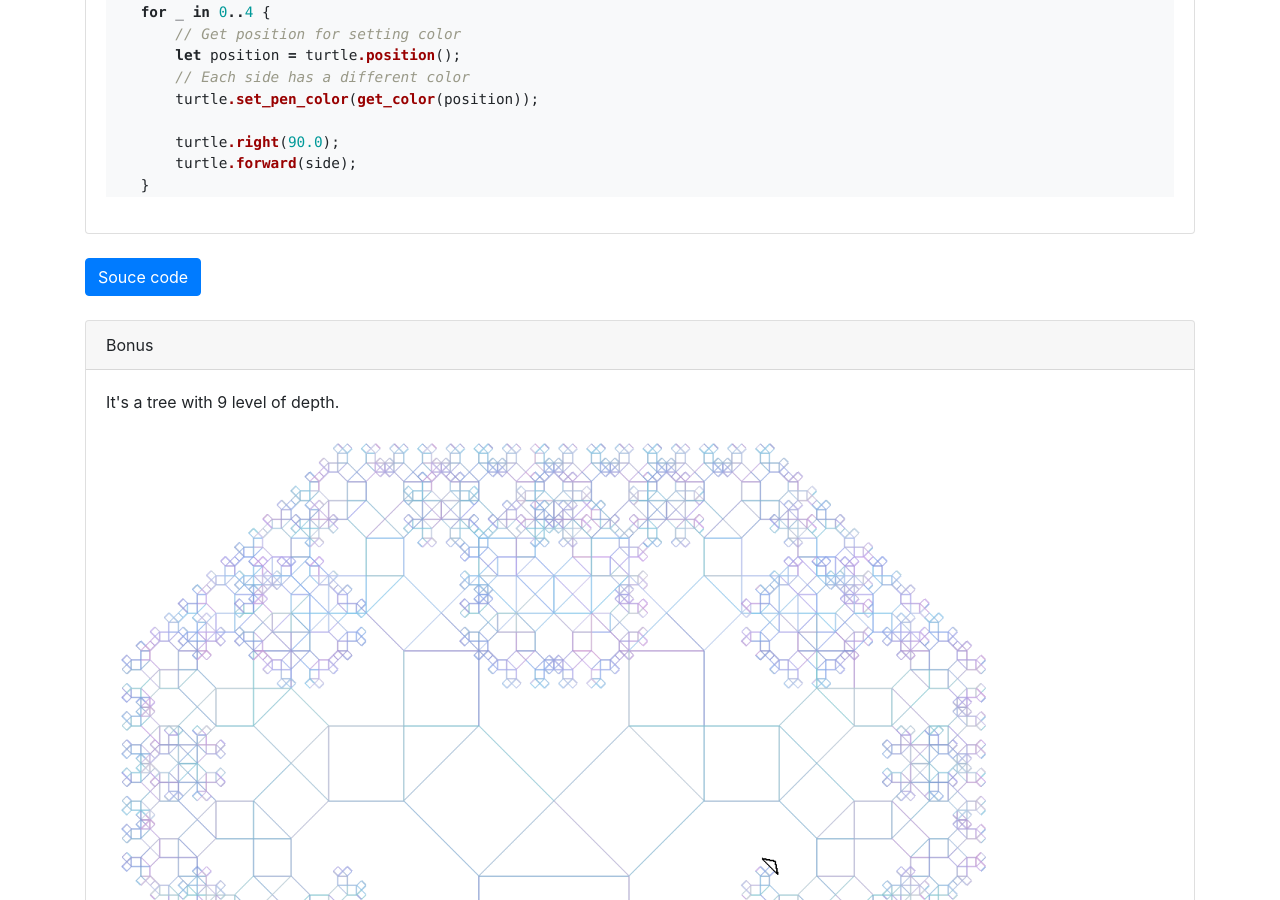
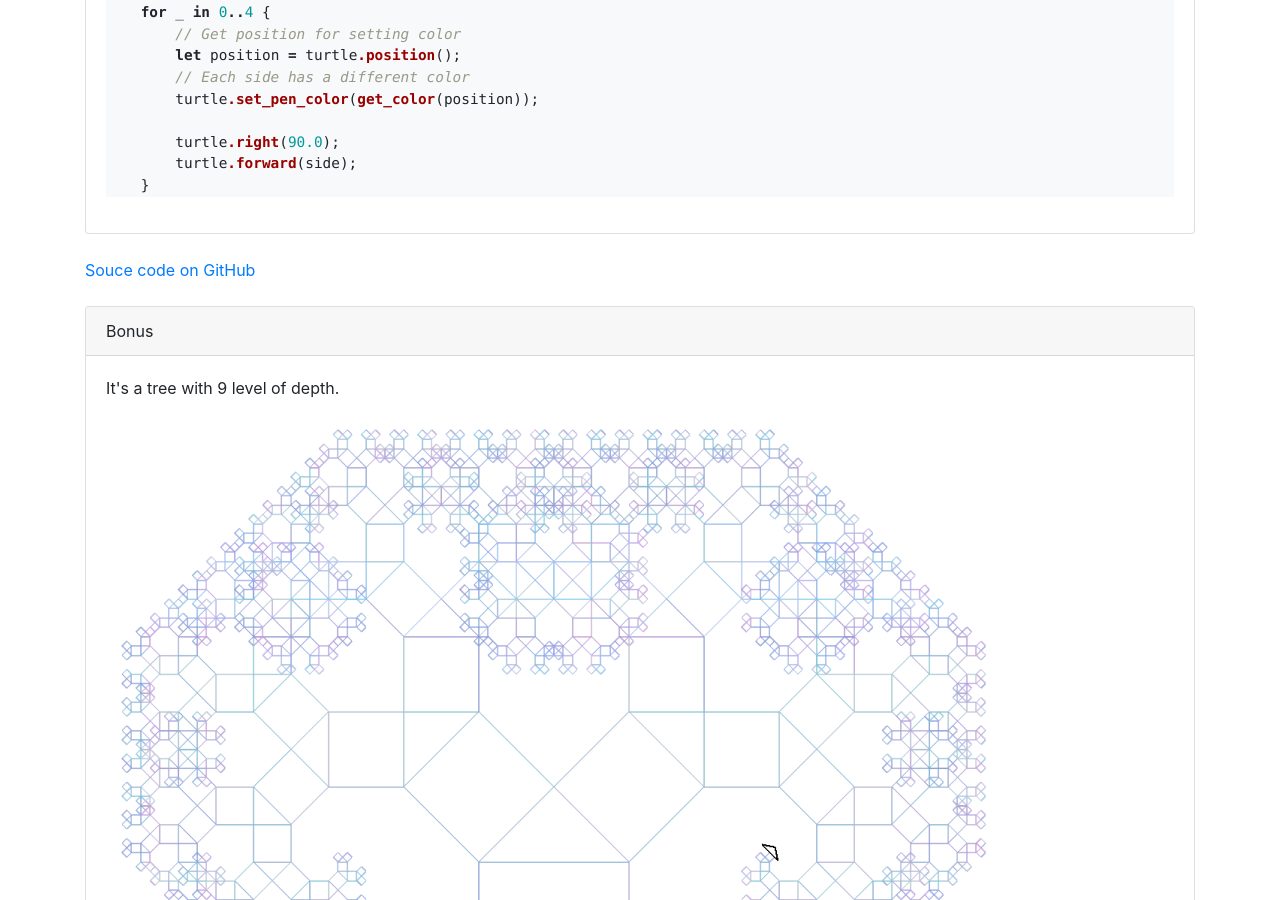
Before and after one commit to arkada38/arkada38.github.io, a Jekyll site: the page built from _posts/2018-01-11-fractal-tree.html, in a window 1280 px wide and 900 px high, scrolled down 3393 px. Built offline with Jekyll 4.4.1, drawn with Linux system fonts in a browser that asks for light colours; nearby versions of some CDN libraries; comment, search, counter and statistics services are not loaded; some of the changed lines change nothing that is shown.

Commit message:
Add link on GitHub

```diff
--- a/_layouts/default.html
+++ b/_layouts/default.html
@@ -16,10 +16,6 @@
         <link rel="stylesheet" href="/assets/css/syntax.css">
 
         <meta name="viewport" content="width=device-width, initial-scale=1.0">
-
-        <meta http-equiv="Cache-Control" content="no-cache, no-store, must-revalidate"/>
-        <meta http-equiv="Pragma" content="no-cache"/>
-        <meta http-equiv="Expires" content="0"/>
 
         {% include analytics.html %}
     </head>
--- a/_posts/2018-01-11-fractal-tree.html
+++ b/_posts/2018-01-11-fractal-tree.html
@@ -162,90 +162,7 @@ fn get_color(position: Point) -> Color {
 </div>
 <br>
 
-<button data-toggle="collapse" data-target="#code" class="btn btn-primary">Souce code</button>
-
-<div id="code" class="collapse">
-{% highlight rust %}
-extern crate turtle;
-
-use turtle::{Turtle, Point, Color};
-
-/// Draw the tree. It's a fractal which consists of 1 large square and 2 small squares.
-///
-/// `side`: The side of the large square.
-/// `depth`: The quantity of the levels of the tree.
-fn draw(turtle: &mut Turtle, side: f64, depth: usize) {
-    // Draw the large square
-    for _ in 0..4 {
-        // Get position for setting color
-        let position = turtle.position();
-        // Each side has a different color
-        turtle.set_pen_color(get_color(position));
-
-        turtle.right(90.0);
-        turtle.forward(side);
-    }
-
-    // If you need to draw a smaller level
-    if depth > 0 {
-        // The side of the small square
-        let smaller_side = side / f64::sqrt(2.0);
-
-        // Move to the starting position of the left small square
-        turtle.pen_up();
-        turtle.left(45.0);
-        turtle.forward(smaller_side);
-        let position = turtle.position();
-        turtle.pen_down();
-
-        // Remember the heading
-        let heading = turtle.heading();
-
-        // Draw the left small square
-        // It's the large square on the next level/depth
-        draw(turtle, smaller_side, depth - 1);
-
-        // Restore the heading
-        turtle.set_heading(heading);
-
-        // Return to the starting position of the left small square
-        // Move to the starting position of the right small square
-        turtle.pen_up();
-        turtle.go_to(position);
-        turtle.right(135.0);
-        turtle.forward(side);
-        turtle.left(45.0);
-        turtle.forward(smaller_side);
-        turtle.pen_down();
-
-        // Draw the right small square
-        // It's the large square on the next level/depth
-        draw(turtle, smaller_side, depth - 1);
-    }
-}
-
-/// Returns the color by the position of the turtle
-fn get_color(position: Point) -> Color {
-    Color {
-        red: 130.0 + f64::abs(position[0] % 75.0),
-        green: 150.0 + f64::abs(position[1] % 55.0),
-        blue: 210.0 + f64::abs(position[1] % 25.0),
-        alpha: 0.8
-    }
-}
-
-fn main() {
-    let mut turtle = Turtle::new();
-    turtle.set_speed(10);
-
-    // The side of the first large square
-    let side = 50.0;
-
-    // Draw the tree
-    draw(&mut turtle, side, 3);
-}
-{% endhighlight %}
-</div>
+<a href="https://github.com/sunjay/turtle/blob/master/examples/tree.rs" target="_blank">Souce code on GitHub</a>
 
 <div class="card mt-4">
     <div class="card-header">Bonus</div>
```
